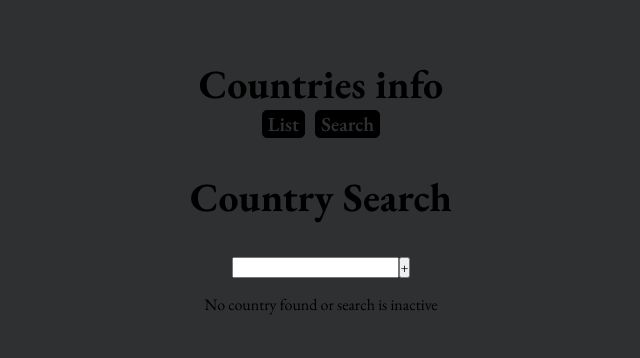
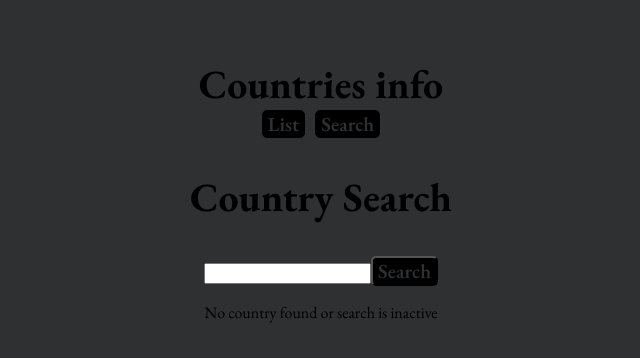
Before and after one commit to makishima44/countries_info, a React (Vite) app: page /search in a window 1280 px wide. Shown: the top 358 px of the page, without its empty margins (319-959 px from the left). Built offline with nearby package versions, Linux system fonts and the light colour scheme.

Commit message:
add Button component

```diff
--- /dev/null
+++ b/src/components/Button/Button.module.css
@@ -0,0 +1,12 @@
+.button {
+  background-color: black;
+  color: rgb(46, 48, 50);
+  padding: 0 5px;
+  border-radius: 5px;
+  font-size: 20px;
+  font-weight: 600;
+}
+
+.button:hover {
+  color: red;
+}
--- /dev/null
+++ b/src/components/Button/Button.tsx
@@ -0,0 +1,14 @@
+import s from "./Button.module.css";
+
+type ButtonProps = {
+  name: string;
+  onClick: () => void;
+};
+
+export const Button = ({ name, onClick }: ButtonProps) => {
+  return (
+    <button className={s.button} onClick={onClick}>
+      {name}
+    </button>
+  );
+};
--- a/src/components/CountrySearch/CountrySearch.tsx
+++ b/src/components/CountrySearch/CountrySearch.tsx
@@ -1,6 +1,7 @@
 import { ChangeEvent, useState } from "react";
 import { useGetCountryByNameQuery } from "../../Api/countris.api";
 import s from "./CountrySearch.module.css";
+import { Button } from "../Button/Button";
 
 export const CountrySearch = () => {
   const [name, setName] = useState<string>("");
@@ -17,14 +18,20 @@ export const CountrySearch = () => {
   const handleSearch = () => {
     setSkip(false);
   };
+
   const country = data ? data[0] : null; // Берём только первую страну
+
+  if (data && data.length > 0) {
+    setSkip(true);
+    setName("");
+  }
 
   return (
     <div className={s.main}>
       <h2>Country Search</h2>
       <div>
         <input type="text" value={name} onChange={onChangeName} />
-        <button onClick={handleSearch}>+</button>
+        <Button name={"Search"} onClick={handleSearch} />
       </div>
 
       {country ? (
```
